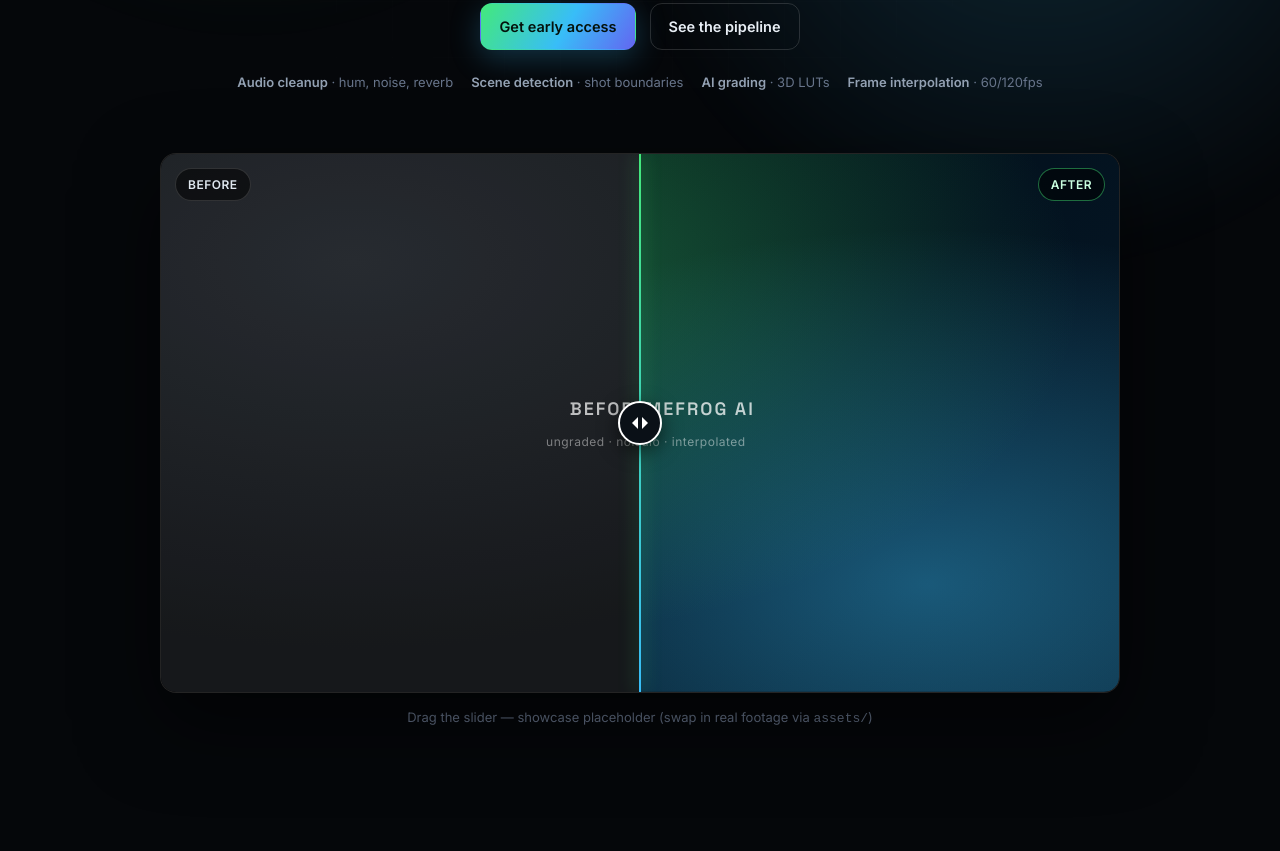
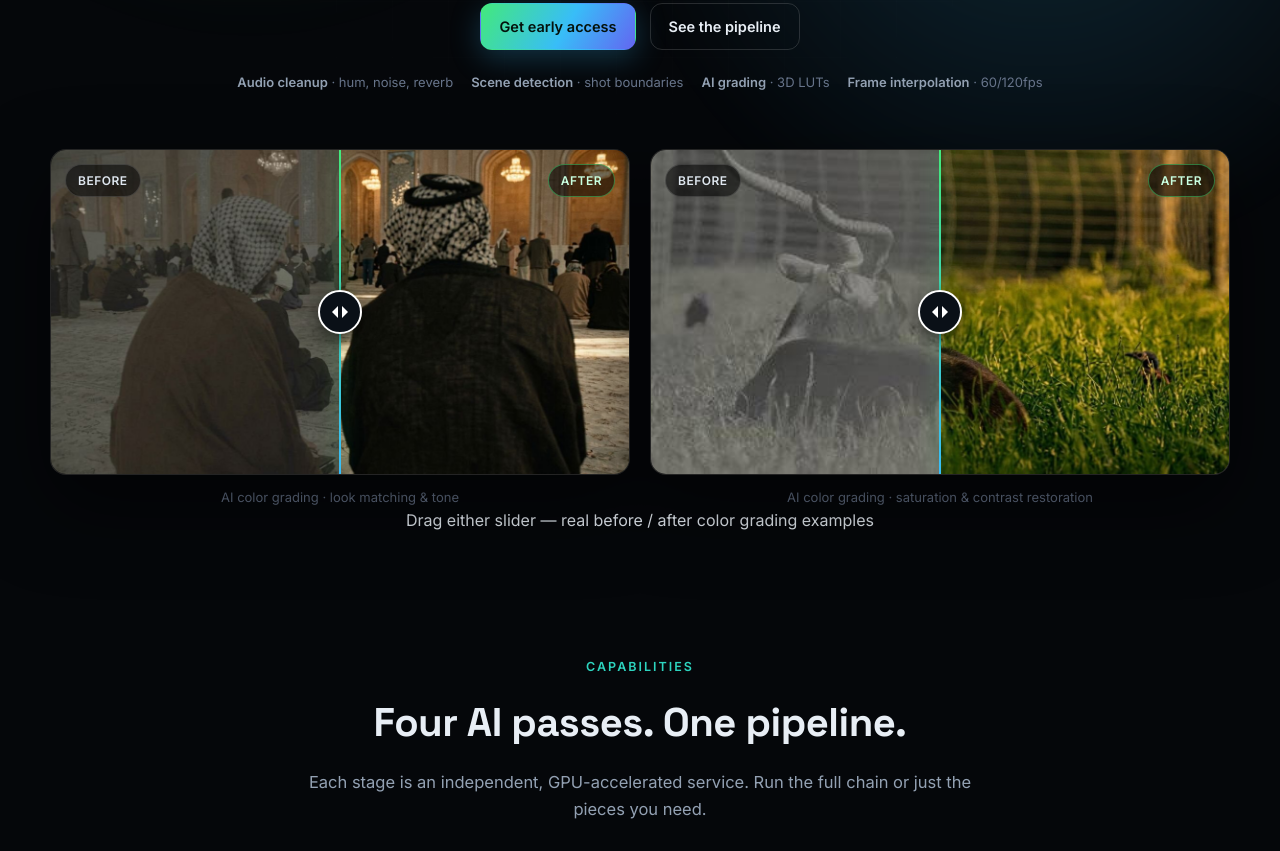
Before and after one commit to framefrog-ai/framefrog.github.io, a plain HTML site: page index.html in a window 1280 px wide. Shown: the part 503-1354 px from the top of the page. Drawn offline with Linux system fonts and the light colour scheme.

Commit message:
feat(site): real before/after color grading sliders (2 examples)

```diff
--- a/index.html
+++ b/index.html
@@ -114,6 +114,17 @@
   input.ba-range{position:absolute;inset:0;width:100%;height:100%;opacity:0;cursor:ew-resize;z-index:6;margin:0}
   .showcase .caption{text-align:center;color:var(--dim);font-size:13px;margin-top:14px}
 
+  /* before/after — real image sliders */
+  .showcase-grid{display:grid;grid-template-columns:1fr 1fr;gap:20px;margin:56px auto 0;max-width:var(--max)}
+  .ba{margin:0}
+  .ba-frame{position:relative;border-radius:var(--r);overflow:hidden;border:1px solid var(--line2);
+    box-shadow:0 30px 80px rgba(0,0,0,.55);aspect-ratio:16/9;background:#000;user-select:none}
+  .ba-img{position:absolute;inset:0;width:100%;height:100%;object-fit:cover;display:block}
+  .ba-img.after{clip-path:inset(0 0 0 50%)}
+  .ba .tag{top:14px}
+  .ba figcaption{text-align:center;color:var(--dim);font-size:13px;margin-top:12px}
+  @media(max-width:900px){.showcase-grid{grid-template-columns:1fr}}
+
   /* section */
   section{padding:84px 0;position:relative}
   .kicker{color:var(--teal);font-weight:600;letter-spacing:2px;font-size:12.5px;text-transform:uppercase;text-align:center;margin-bottom:14px}
@@ -225,27 +236,34 @@
       <span><b>Frame interpolation</b> · 60/120fps</span>
     </div>
 
-    <!-- Before / After showcase (placeholder) -->
-    <div class="showcase">
-      <div class="frame" id="baFrame">
-        <div class="layer before">
-          <div class="placeholder">Before · RAW
-            <small>ungraded · noisy audio · 24fps</small>
-          </div>
+    <!-- Before / After showcase (real examples) -->
+    <div class="showcase-grid">
+      <figure class="ba">
+        <div class="ba-frame">
+          <img class="ba-img before" src="assets/before-2.jpg" alt="Before — ungraded footage" loading="eager" />
+          <img class="ba-img after" src="assets/after-2.jpg" alt="After — FrameFrog AI color grade" loading="eager" />
+          <span class="tag b">BEFORE</span>
+          <span class="tag a">AFTER</span>
+          <div class="divider"></div>
+          <div class="handle" aria-hidden="true"></div>
+          <input class="ba-range" type="range" min="0" max="100" value="50" aria-label="Before and after comparison" />
         </div>
-        <div class="layer after" id="afterLayer">
-          <div class="placeholder">After · Framefrog AI
-            <small>graded · clean audio · interpolated</small>
-          </div>
+        <figcaption>AI color grading · look matching &amp; tone</figcaption>
+      </figure>
+      <figure class="ba">
+        <div class="ba-frame">
+          <img class="ba-img before" src="assets/before-1.jpg" alt="Before — flat grade" loading="lazy" />
+          <img class="ba-img after" src="assets/after-1.jpg" alt="After — FrameFrog AI color grade" loading="lazy" />
+          <span class="tag b">BEFORE</span>
+          <span class="tag a">AFTER</span>
+          <div class="divider"></div>
+          <div class="handle" aria-hidden="true"></div>
+          <input class="ba-range" type="range" min="0" max="100" value="50" aria-label="Before and after comparison" />
         </div>
-        <span class="tag b">BEFORE</span>
-        <span class="tag a">AFTER</span>
-        <div class="divider" id="divider"></div>
-        <div class="handle" id="handle" aria-hidden="true"></div>
-        <input class="ba-range" id="baRange" type="range" min="0" max="100" value="50" aria-label="Before and after comparison" />
-      </div>
-      <div class="caption">Drag the slider — showcase placeholder (swap in real footage via <code>assets/</code>)</div>
+        <figcaption>AI color grading · saturation &amp; contrast restoration</figcaption>
+      </figure>
     </div>
+    <div class="caption">Drag either slider — real before / after color grading examples</div>
   </section>
 
   <!-- FEATURES -->
@@ -409,21 +427,22 @@ python_version = "<span class="s">3.11</span>"<br/><br/>
     });
   }
 
-  // before/after slider
-  const range = document.getElementById('baRange');
-  const afterLayer = document.getElementById('afterLayer');
-  const divider = document.getElementById('divider');
-  const handle = document.getElementById('handle');
-  function setSplit(v){
-    const pct = Math.max(0, Math.min(100, v));
-    afterLayer.style.clipPath = `inset(0 0 0 ${100 - pct}%)`;
-    divider.style.left = pct + '%';
-    handle.style.left = pct + '%';
-  }
-  if (range){
+  // before/after sliders (multiple examples)
+  document.querySelectorAll('.ba-frame').forEach(frame => {
+    const range = frame.querySelector('.ba-range');
+    const after = frame.querySelector('.ba-img.after');
+    const divider = frame.querySelector('.divider');
+    const handle = frame.querySelector('.handle');
+    if(!range || !after) return;
+    const setSplit = (v) => {
+      const pct = Math.max(0, Math.min(100, Number(v)));
+      after.style.clipPath = `inset(0 0 0 ${100 - pct}%)`;
+      if(divider) divider.style.left = pct + '%';
+      if(handle) handle.style.left = pct + '%';
+    };
     range.addEventListener('input', e => setSplit(e.target.value));
     setSplit(range.value);
-  }
+  });
 
   // success banner if ?joined=1
   try {
```
Also changed, not shown: assets/after-1.jpg (added), assets/after-2.jpg (added), assets/before-1.jpg (added), assets/before-2.jpg (added).
